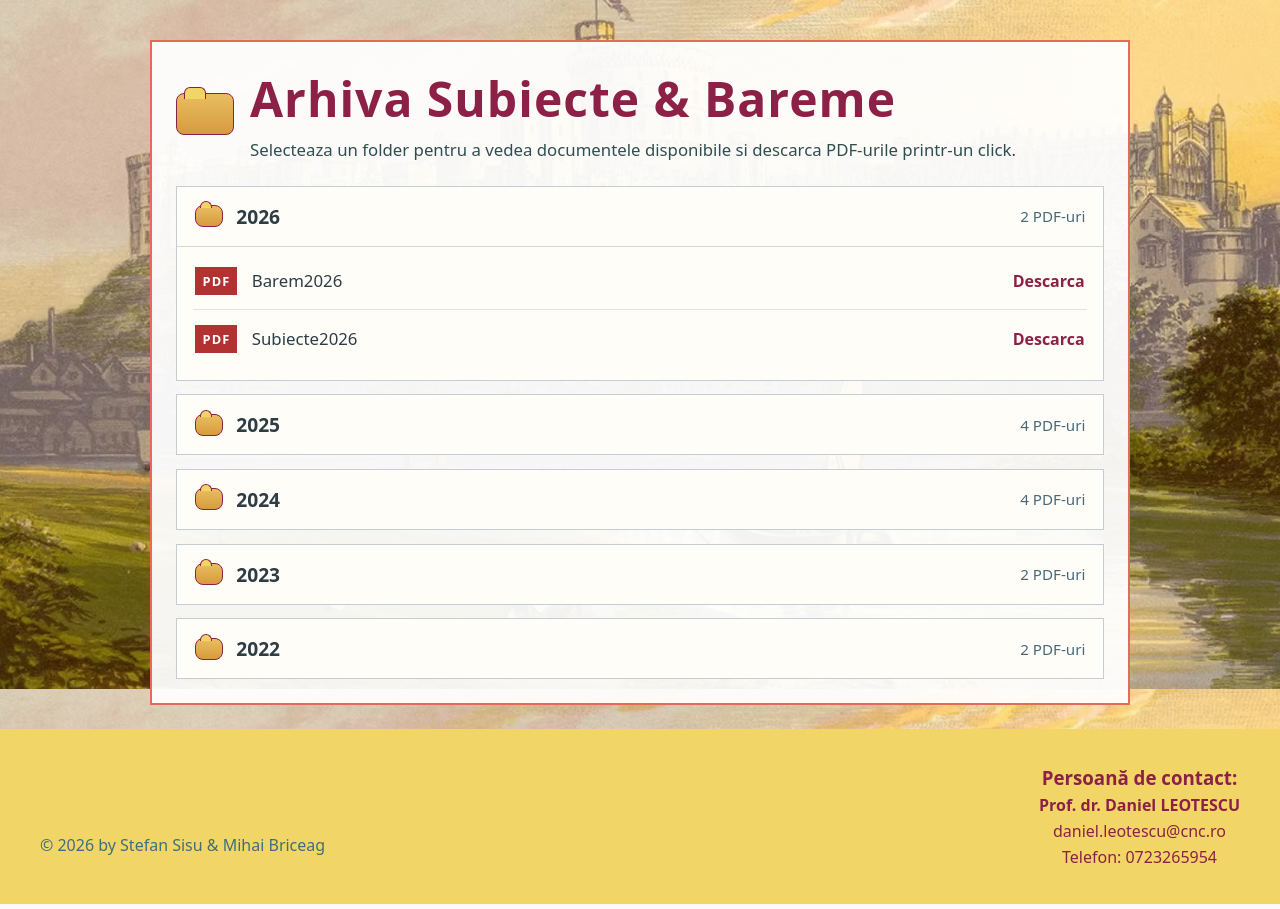
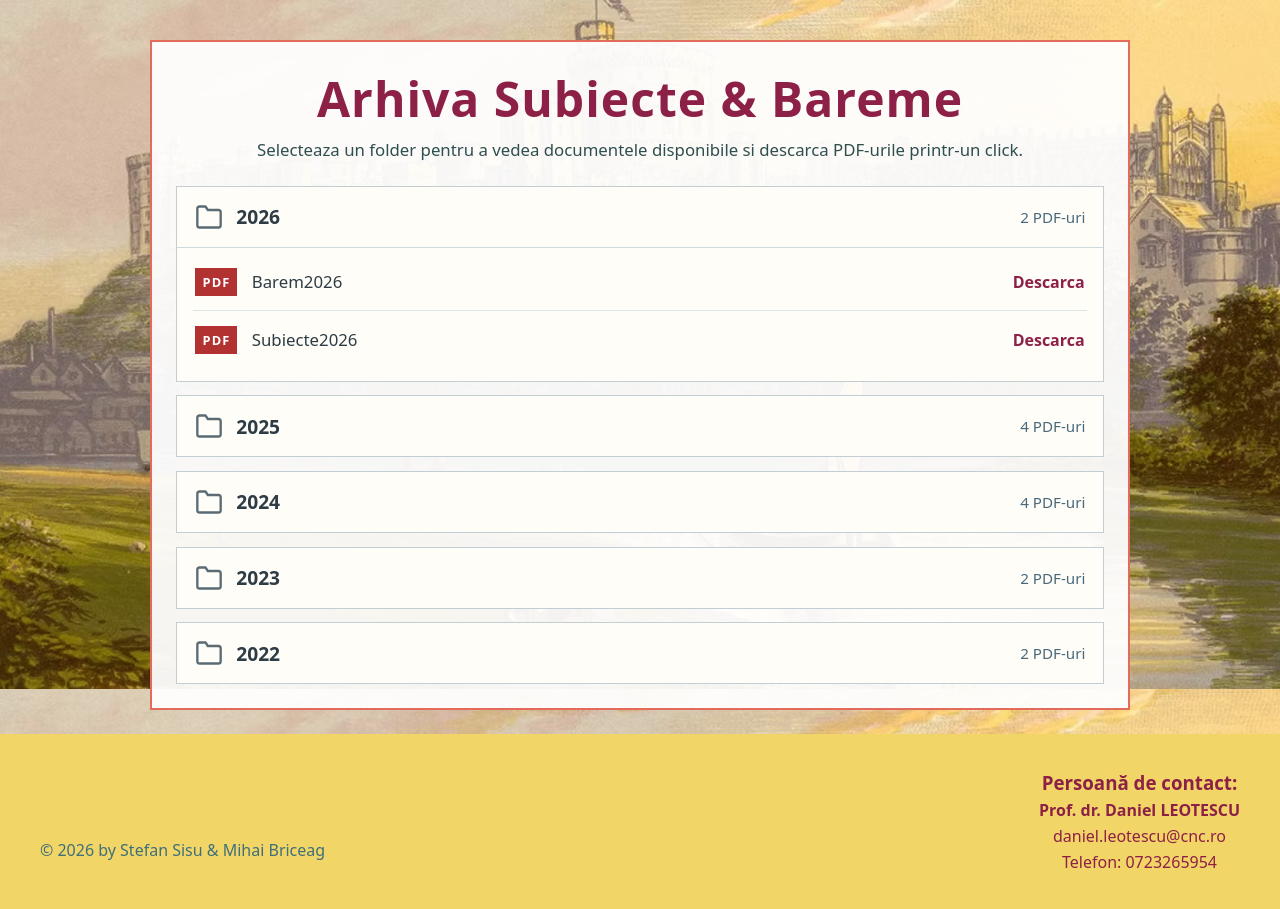
Before and after one commit to coxMita/Concurs-QueenVictoria, a Django app: page /arhiva/ in a window 1280 px wide. Shown: the part 111-1020 px from the top of the page. Run offline with Django 5.2, Linux system fonts and the light colour scheme; data comes from the database, SQL or seed files in the repository.

Commit message:
am facut folderele din emoji in icon si gri transparent

```diff
--- a/pages/templates/pages/arhiva.html
+++ b/pages/templates/pages/arhiva.html
@@ -9,9 +9,9 @@
     <div class="arhiva-wrapper">
         <div class="arhiva-content-box">
             <div class="arhiva-header">
-                <div class="arhiva-folder-icon" aria-hidden="true">
-                    <span></span>
-                </div>
+                <svg class="arhiva-folder-icon" aria-hidden="true" viewBox="0 0 24 24" fill="none" stroke="currentColor" stroke-width="2" stroke-linecap="round" stroke-linejoin="round">
+                    <path d="M22 19a2 2 0 0 1-2 2H4a2 2 0 0 1-2-2V5a2 2 0 0 1 2-2h5l2 3h9a2 2 0 0 1 2 2z"></path>
+                </svg>
                 <div>
                     <h1 class="arhiva-title">Arhiva Subiecte &amp; Bareme</h1>
                     <p class="arhiva-description">
@@ -26,7 +26,9 @@
                         <details class="arhiva-folder" {% if forloop.first %}open{% endif %}>
                             <summary class="arhiva-folder-summary">
                                 <span class="arhiva-folder-summary-left">
-                                    <span class="arhiva-folder-row-icon" aria-hidden="true"></span>
+                                    <svg class="arhiva-folder-row-icon" aria-hidden="true" viewBox="0 0 24 24" fill="none" stroke="currentColor" stroke-width="2" stroke-linecap="round" stroke-linejoin="round">
+                                        <path d="M22 19a2 2 0 0 1-2 2H4a2 2 0 0 1-2-2V5a2 2 0 0 1 2-2h5l2 3h9a2 2 0 0 1 2 2z"></path>
+                                    </svg>
                                     <span class="arhiva-folder-name">{{ folder.name }}</span>
                                 </span>
                                 <span class="arhiva-folder-meta">
--- a/static/css/main.css
+++ b/static/css/main.css
@@ -558,49 +558,25 @@ a {
 
 .arhiva-header {
     display: flex;
+    flex-direction: column;
     align-items: center;
+    justify-content: center;
     gap: 1rem;
     margin-bottom: 1.5rem;
-}
-
-.arhiva-folder-icon,
-.arhiva-folder-row-icon {
-    position: relative;
-    flex: 0 0 auto;
-    background: linear-gradient(180deg, #e8be61 0%, #d79b3d 100%);
-    border: 1px solid #8d2047;
-    border-radius: 8px;
+    text-align: center;
 }
 
 .arhiva-folder-icon {
-    width: 58px;
-    height: 42px;
-}
-
-.arhiva-folder-icon span,
-.arhiva-folder-row-icon::before {
-    position: absolute;
-    content: "";
-    top: -7px;
-    left: 7px;
-    width: 22px;
-    height: 12px;
-    background: #f1d566;
-    border: 1px solid #8d2047;
-    border-bottom: 0;
-    border-radius: 6px 6px 0 0;
+    display: none;
 }
 
 .arhiva-folder-row-icon {
+    flex: 0 0 auto;
+    color: #5a6b74;
+    background: transparent !important;
+    border: none !important;
     width: 28px;
-    height: 22px;
-}
-
-.arhiva-folder-row-icon::before {
-    top: -5px;
-    left: 4px;
-    width: 12px;
-    height: 7px;
+    height: 28px;
 }
 
 .arhiva-title {
```
